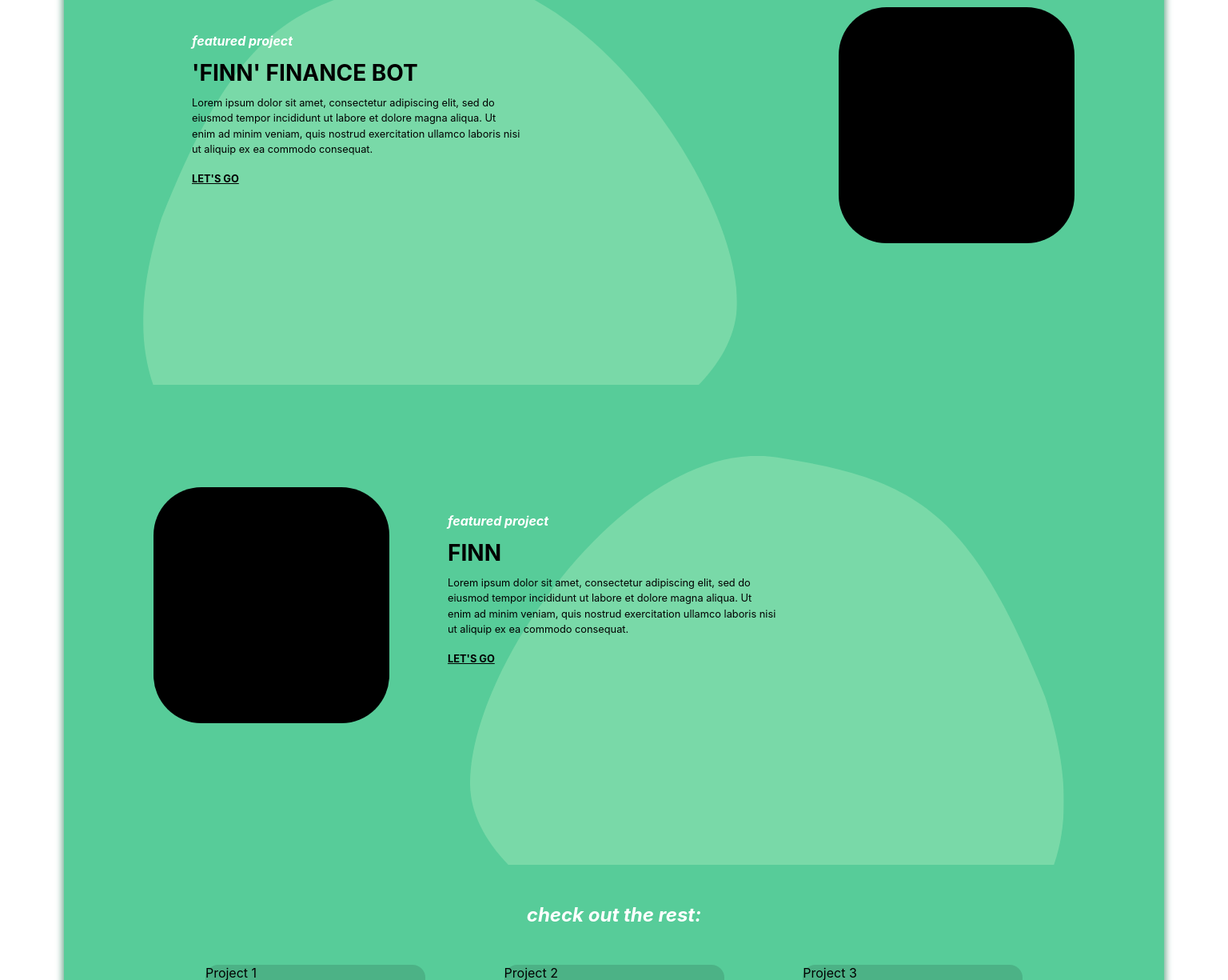
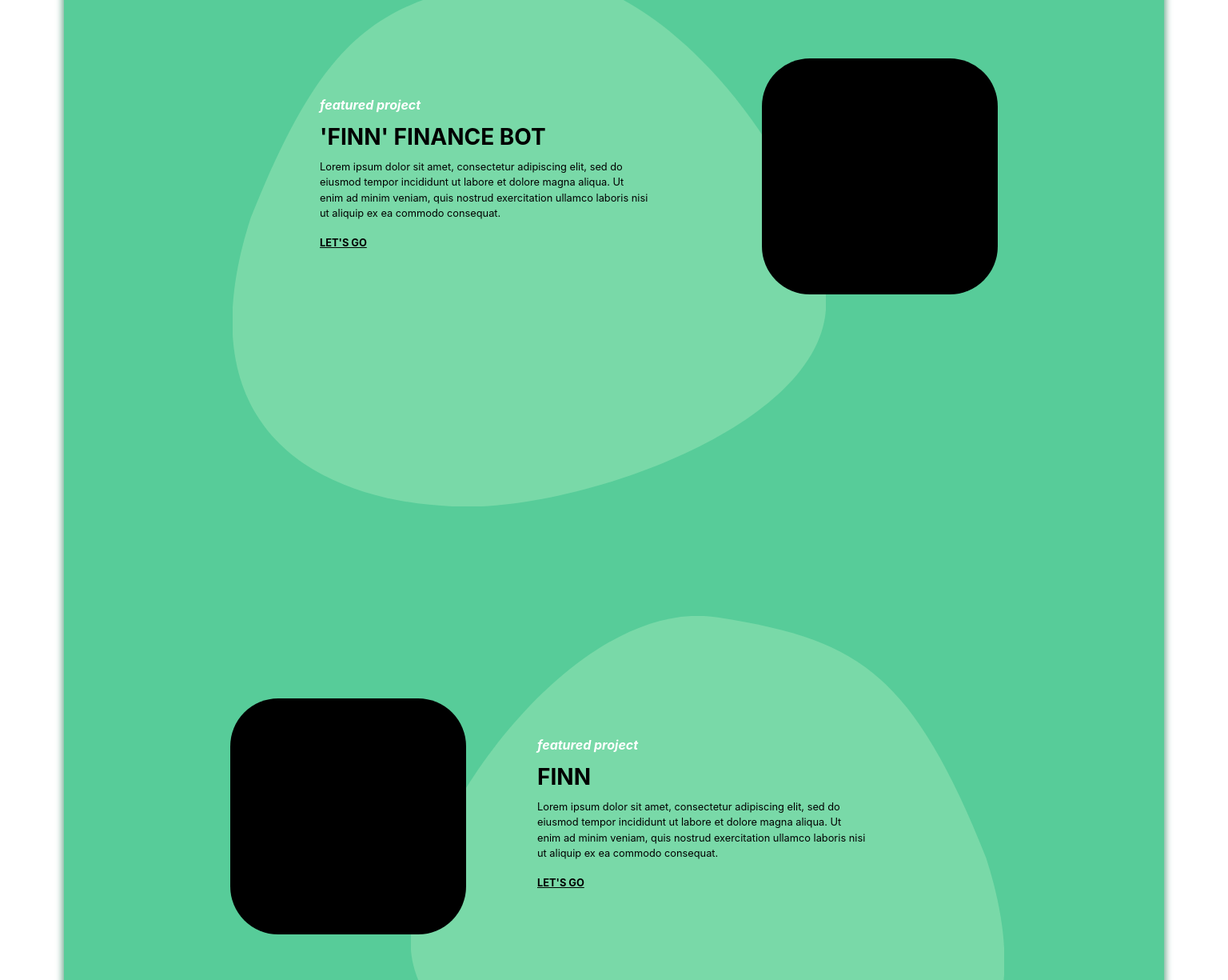
Before and after one commit to NessaLiu/nessaliu.github.io, a React (Create React App) app: page / in a window 1536 px wide. Shown: the part 2200-3425 px from the top of the page at 80% size. Built offline with nearby package versions, Linux system fonts and the light colour scheme.

Commit message:
feature added style for desktop screen projects

```diff
--- a/src/components/Projects/projects.css
+++ b/src/components/Projects/projects.css
@@ -243,9 +243,6 @@
     }
 
     /* cover pic positioning */
-    .featCoverContainer {
-        display: block;
-    }
     .featCoverOne {
         top: 8rem;
         right: 7rem;
@@ -260,12 +257,37 @@
     #projects {
         margin: 5rem;
     }
-    .projects-columns {
-        display: flex;
-        flex-direction: row;
-    }
     .project-desc{
         font-size: 1.25rem;
     }
+    .featuredProjectContainer {
+        height: 800px;
+    }
+    .featOneBg {
+        transform: scale(0.6) translateX(-5%) translateY(-20%);
+    }
+    .featTwoBg {
+        transform: scaleX(-1) scale(0.6) translateX(-25%) translateY(-20%);
+    }
 
+    /* text positioning */
+    .featuredTextContainer {
+        width: 30%;
+    }
+    .featOne {
+        transform: translateX(20rem) translateY(15rem);
+    }
+    .featTwo {
+        transform: translateX(37rem) translateY(15rem);
+    }
+
+    /* cover pic positioning */
+    .featCoverOne {
+        top: 12rem;
+        right: 13rem;
+    }
+    .featCoverTwo {
+        top: 12rem;
+        left: 13rem;
+    }
 }
```
